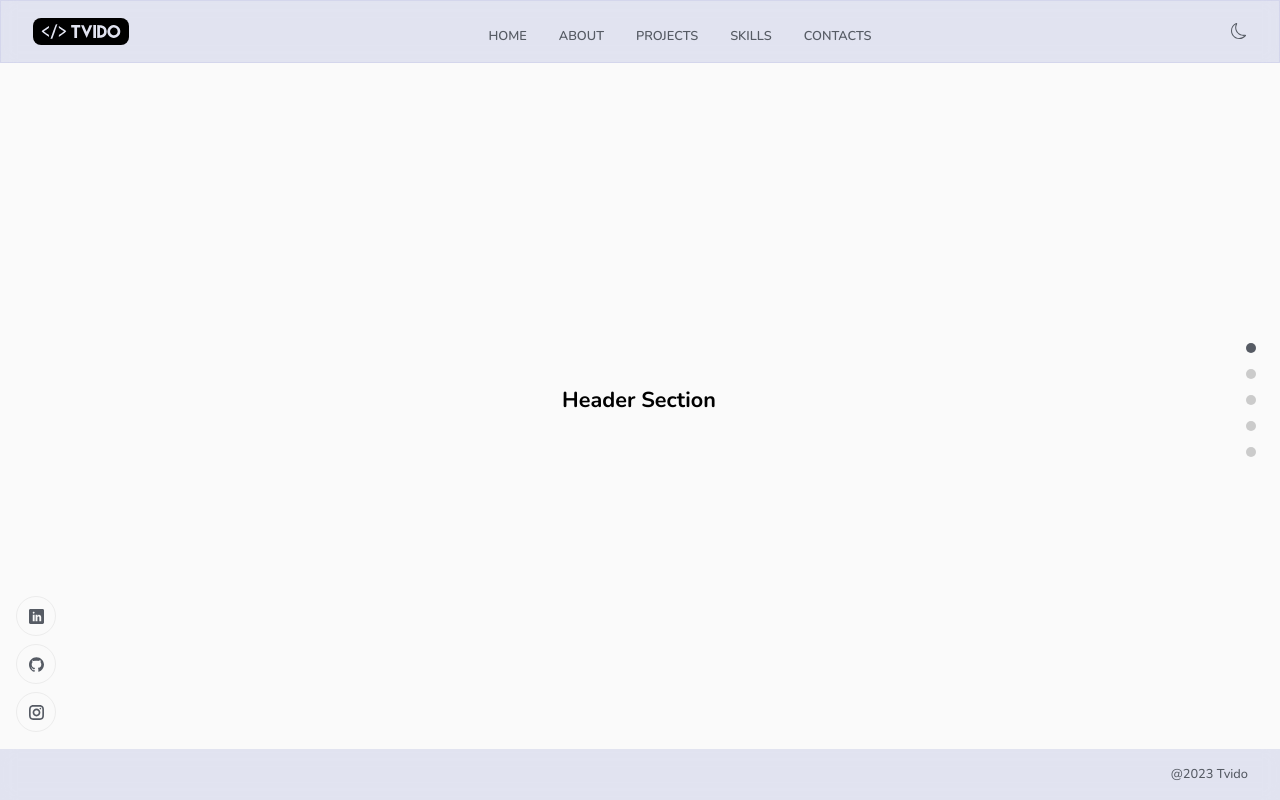
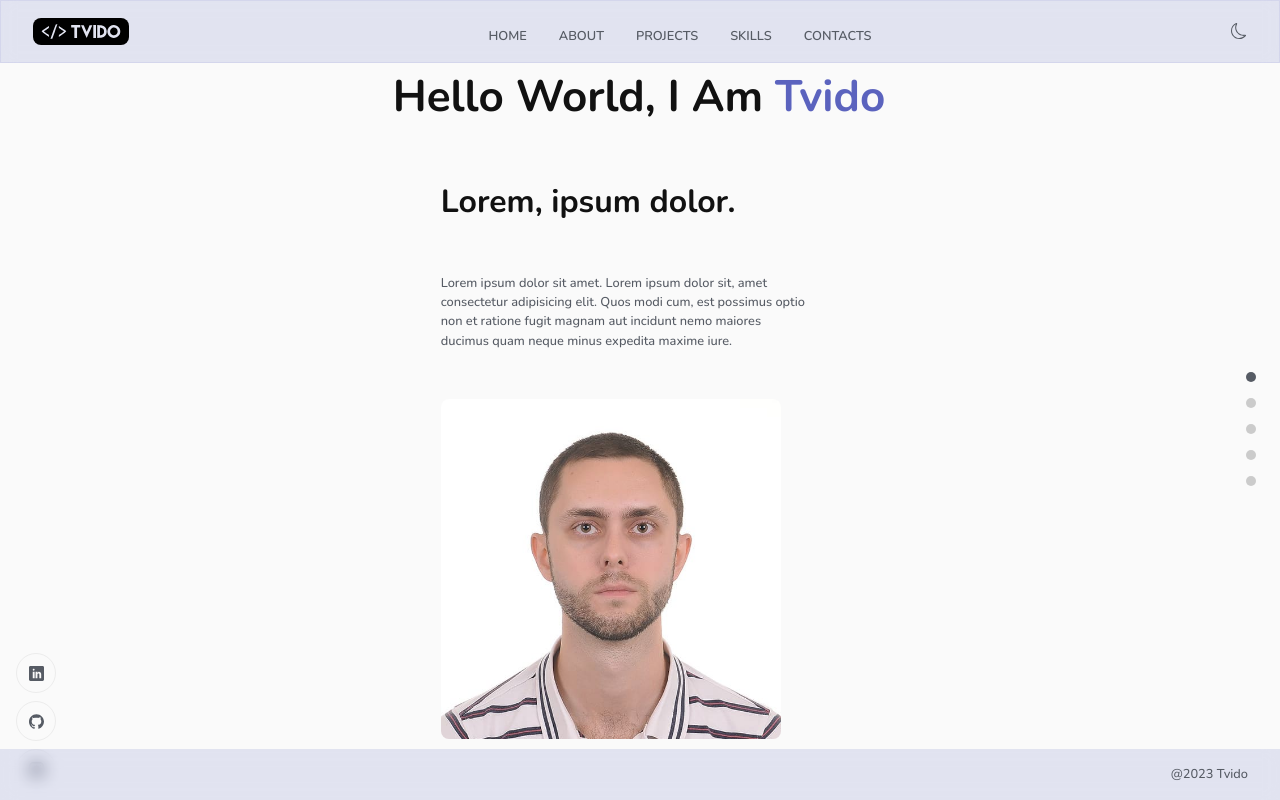
Before and after one commit to Tvido/portfolio-react-viter, a React (Create React App) app: page / in a window 1280 px wide. Shown: the top 800 px of the page. Built offline with nearby package versions, Linux system fonts and the light colour scheme; the HTML template or start-up script is replaced by a standard one.

Commit message:
added main section

```diff
--- a/src/helpers/images.jsx
+++ b/src/helpers/images.jsx
@@ -1,5 +1,6 @@
 import logo from "../assets/images/logo.svg";
 import circle from "../assets/images/circle.svg";
 import bgWhite from "../assets/images/bgWhite.png";
+import hero from "../assets/images/photo.jpg";
 
-export default { logo, circle, bgWhite };
+export default { logo, circle, bgWhite, hero };
--- a/src/views/Header/Header.jsx
+++ b/src/views/Header/Header.jsx
@@ -1,14 +1,46 @@
 import React from "react";
+import { motion } from "framer-motion";
 
 import "./Header.scss";
 
 import AppWrapper from "../../components/AppWrapper/AppWrapper";
 import MotionWrapper from "../../components/MotionWrapper/MotionWrapper";
+import images from "../../helpers/images";
 
 const Header = () => {
   return (
-    <div>
-      <h2>Header Section</h2>
+    <div className="">
+      <h3 className="head-text">
+        Hello World, I am <span>Tvido</span>
+      </h3>
+
+      <div className="header__container">
+        <motion.div
+          className="header__data-info"
+          whileInView={{ scale: [0, 1] }}
+          transition={{
+            duration: 0.5,
+          }}
+        >
+          <h3>Lorem, ipsum dolor.</h3>
+          <p className="p-text">
+            Lorem ipsum dolor sit amet. Lorem ipsum dolor sit, amet consectetur
+            adipisicing elit. Quos modi cum, est possimus optio non et ratione
+            fugit magnam aut incidunt nemo maiores ducimus quam neque minus
+            expedita maxime iure.
+          </p>
+        </motion.div>
+
+        <motion.div
+          className="header__data-photo"
+          whileInView={{ scale: [0, 1] }}
+          transition={{
+            duration: 0.5,
+          }}
+        >
+          <img src={images.hero} alt="Tvido" />
+        </motion.div>
+      </div>
     </div>
   );
 };
--- a/src/views/Header/Header.scss
+++ b/src/views/Header/Header.scss
@@ -0,0 +1,50 @@
+.header__container {
+  max-width: 1440px;
+  flex-wrap: wrap;
+  padding: 3rem;
+  justify-content: space-between;
+
+  @media screen and (min-width: 1440px) {
+    display: flex;
+    // flex-direction: row;
+    justify-content: center;
+  }
+}
+
+.header__data-info {
+  display: flex;
+  justify-content: center;
+  flex-direction: column;
+  max-width: 370px;
+
+  @media screen and (max-width: 1439px) {
+    margin-bottom: 3rem;
+  }
+
+  @media screen and (min-width: 1440px) {
+    flex-wrap: wrap;
+    width: 100%;
+    flex-direction: column;
+    max-width: 340px;
+    margin-right: 5rem;
+  }
+
+  h3 {
+    margin-bottom: 3rem;
+    color: var(--color-black);
+    font-size: 2rem;
+  }
+}
+
+.header__data-photo {
+  max-width: 370px;
+
+  img {
+    width: 100%;
+    border-radius: var(--border-radius-3);
+  }
+
+  @media screen and (min-width: 1024px) {
+    max-width: 340px;
+  }
+}
--- a/src/views/Skills/Skills.scss
+++ b/src/views/Skills/Skills.scss
@@ -17,11 +17,6 @@
 }
 
 .skills-list {
-  // display: flex;
-  // flex: 1;
-  // flex-wrap: wrap;
-  // align-items: flex-start;
-  // margin-right: 5rem;
   display: flex;
   max-width: 1440px;
   align-items: center;
```
Also changed, not shown: src/assets/images/photo.jpg (added), src/views/About/about.scss (indentation only).
